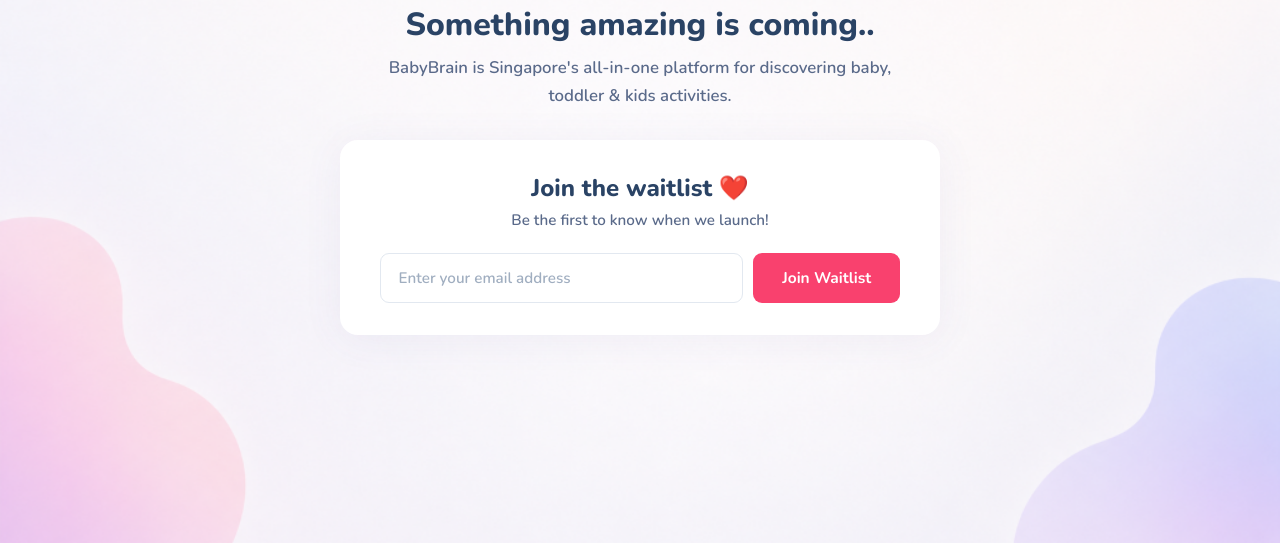
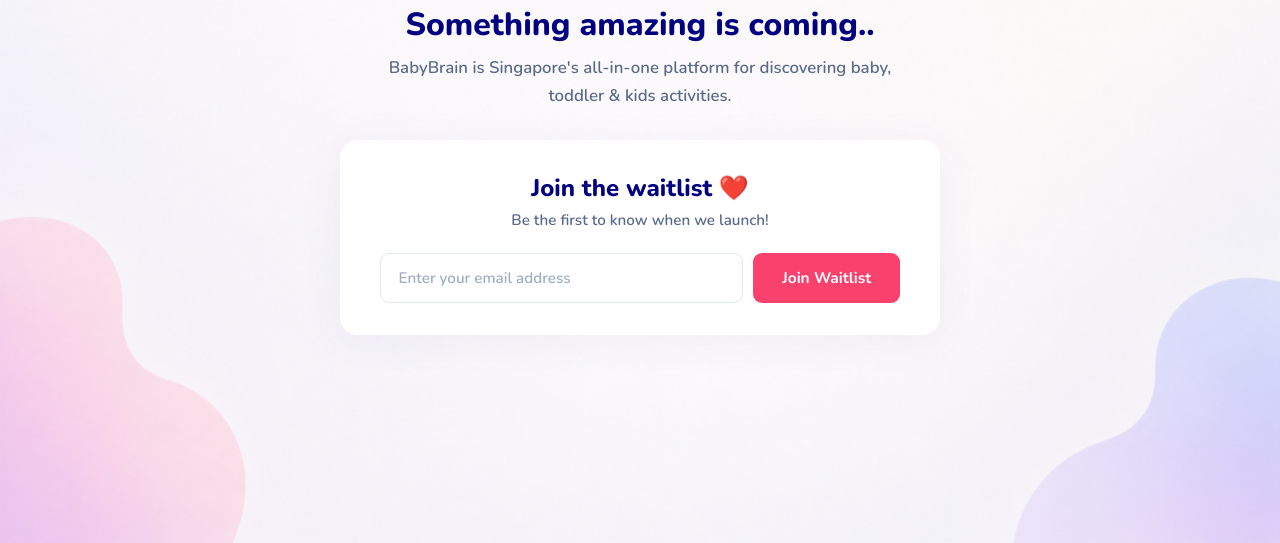
Before and after one commit to M4dhxv/babybrain, a plain HTML site: page index.html in a window 1280 px wide. Shown: the part 257-800 px from the top of the page. Drawn offline with nearby package versions, Linux system fonts and the light colour scheme.

Commit message:
style: change 'Something amazing is coming..' and 'Join the waitlist' text colors to pure Navy (#000080)

```diff
--- a/index.html
+++ b/index.html
@@ -44,7 +44,7 @@
         .heading {
             font-size: 2rem;
             font-weight: 800;
-            color: #2a4365;
+            color: #000080;
             margin-bottom: 0.5rem;
         }
 
@@ -73,7 +73,7 @@
         .card-title {
             font-size: 1.5rem;
             font-weight: 800;
-            color: #2a4365;
+            color: #000080;
             margin-bottom: 0.4rem;
         }
 
@@ -180,7 +180,7 @@
                     form.style.display = 'none';
                     document.querySelector('.card-sub').style.display = 'none';
                     document.querySelector('.card-title').textContent = '✓ You\'re on the waitlist!';
-                    showMessage("We'll let you know as soon as BabyBrain launches.", '#2a4365');
+                    showMessage("We'll let you know as soon as BabyBrain launches.", '#000080');
                 } else if (res.status === 409) {
                     // Duplicate
                     showMessage('You\'re already on the waitlist.', '#5a6a8a');
```
